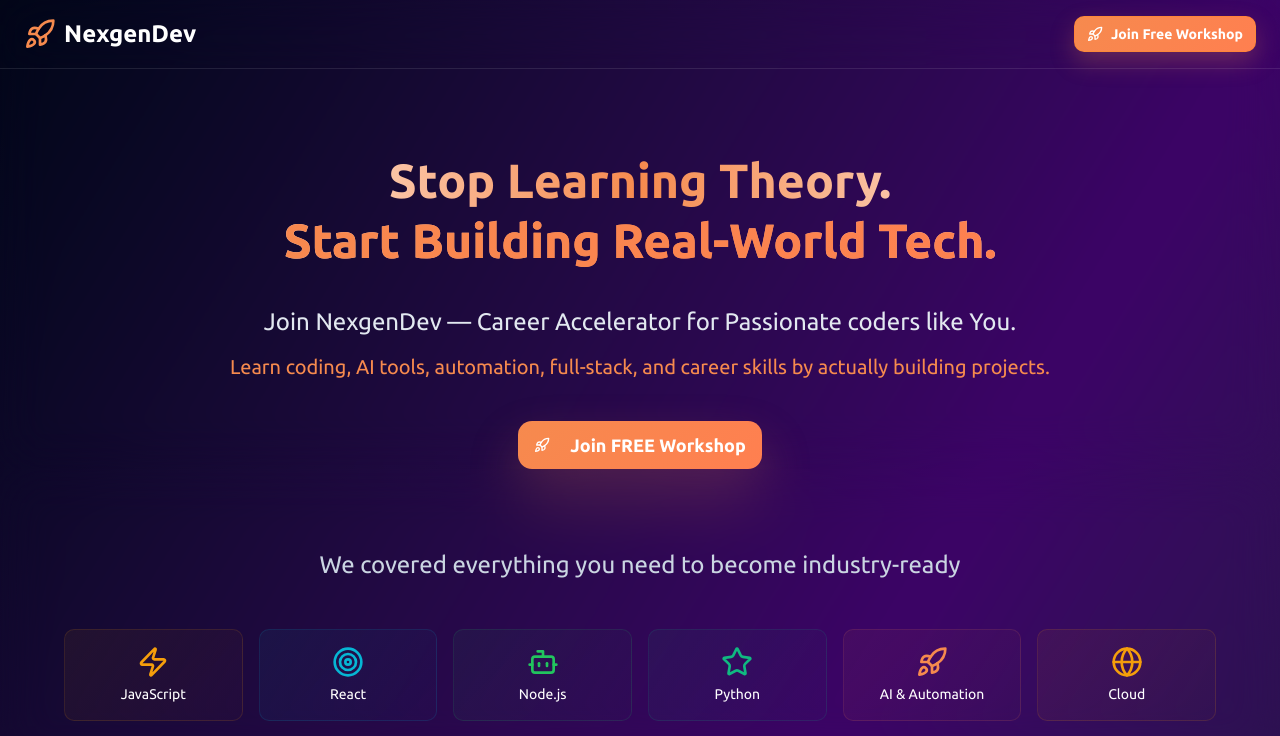
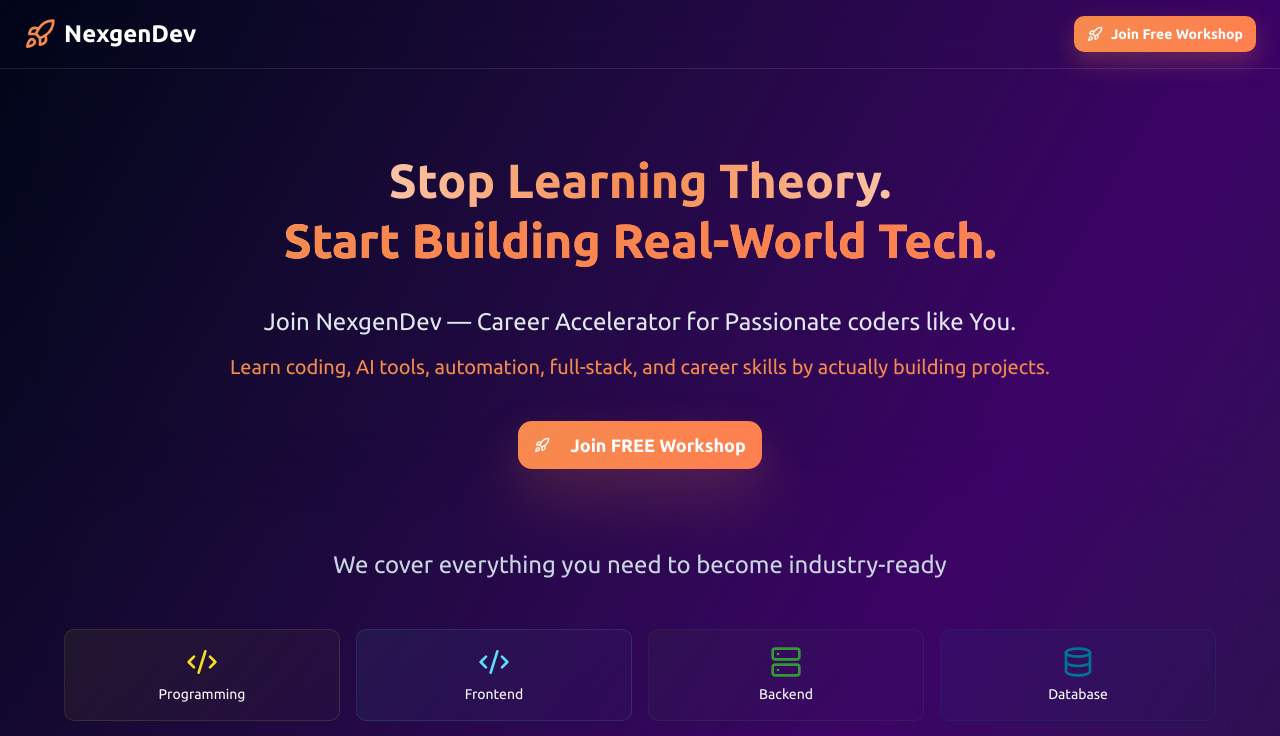
Before and after one commit to benexgendev/nexgen-dev-website, a Next.js app: page / in a window 1280 px wide. Shown: the top 736 px of the page. Built offline with nearby package versions, Linux system fonts and the light colour scheme.

Commit message:
feat(core-skills): update skills list and grid layout
- Replace outdated skills with more relevant categories
- Adjust grid layout from 6 to 4 columns for better readability

```diff
--- a/src/components/sections/core-skills-section.tsx
+++ b/src/components/sections/core-skills-section.tsx
@@ -10,12 +10,12 @@
       <div className="container mx-auto px-3 md:px-4 lg:px-6 mb-6 md:mb-12">
         <div className="text-center">
           <p className="text-lg sm:text-xl md:text-2xl mt-4 md:mt-10 mb-6 md:mb-10 text-slate-300 max-w-4xl mx-auto px-2 md:px-0">
-            We covered everything you need to become industry-ready
+            We cover everything you need to become industry-ready
           </p>
         </div>
       </div>
       <div className="container mx-auto px-3 md:px-4 lg:px-6">
-        <div className="grid grid-cols-2 sm:grid-cols-3 md:grid-cols-4 lg:grid-cols-6 gap-2 md:gap-3 lg:gap-4 max-w-6xl mx-auto">
+        <div className="grid grid-cols-2 sm:grid-cols-3 md:grid-cols-4 lg:grid-cols-4 gap-2 md:gap-3 lg:gap-4 max-w-6xl mx-auto">
           {coreSkills.map((skill, index) => (
             <SkillCard key={index} skill={skill} />
           ))}
--- a/src/data/skills.ts
+++ b/src/data/skills.ts
@@ -1,11 +1,21 @@
-import { Zap, Target, Bot, Star, Rocket, Globe } from "lucide-react";
+import {
+  Code2,
+  Server,
+  Globe,
+  Container,
+  Bot,
+  Zap ,
+  Database,
+} from "lucide-react";
 import { Skill } from "@/types";
 
 export const coreSkills: Skill[] = [
-  { title: "JavaScript", icon: Zap, color: "#F59E0B" },
-  { title: "React", icon: Target, color: "#06B6D4" },
-  { title: "Node.js", icon: Bot, color: "#22C55E" },
-  { title: "Python", icon: Star, color: "#10B981" },
-  { title: "AI & Automation", icon: Rocket, color: "#F68A4E" },
-  { title: "Cloud", icon: Globe, color: "#F59E0B" }
+  { title: "Programming", icon: Code2, color: "#F7DF1E" },
+  { title: "Frontend", icon: Code2, color: "#61DAFB" },
+  { title: "Backend", icon: Server, color: "#339933" },
+  { title: "Database", icon: Database, color: "#00758F" },
+  { title: "Cloud", icon: Globe, color: "#FF9900" },
+  { title: "DevOps", icon: Container, color: "#2496ED" },
+  { title: "AI", icon: Bot, color: "#10A37F" },
+  { title: "Automation", icon: Zap, color: "#FF4A00" }
 ];
```
